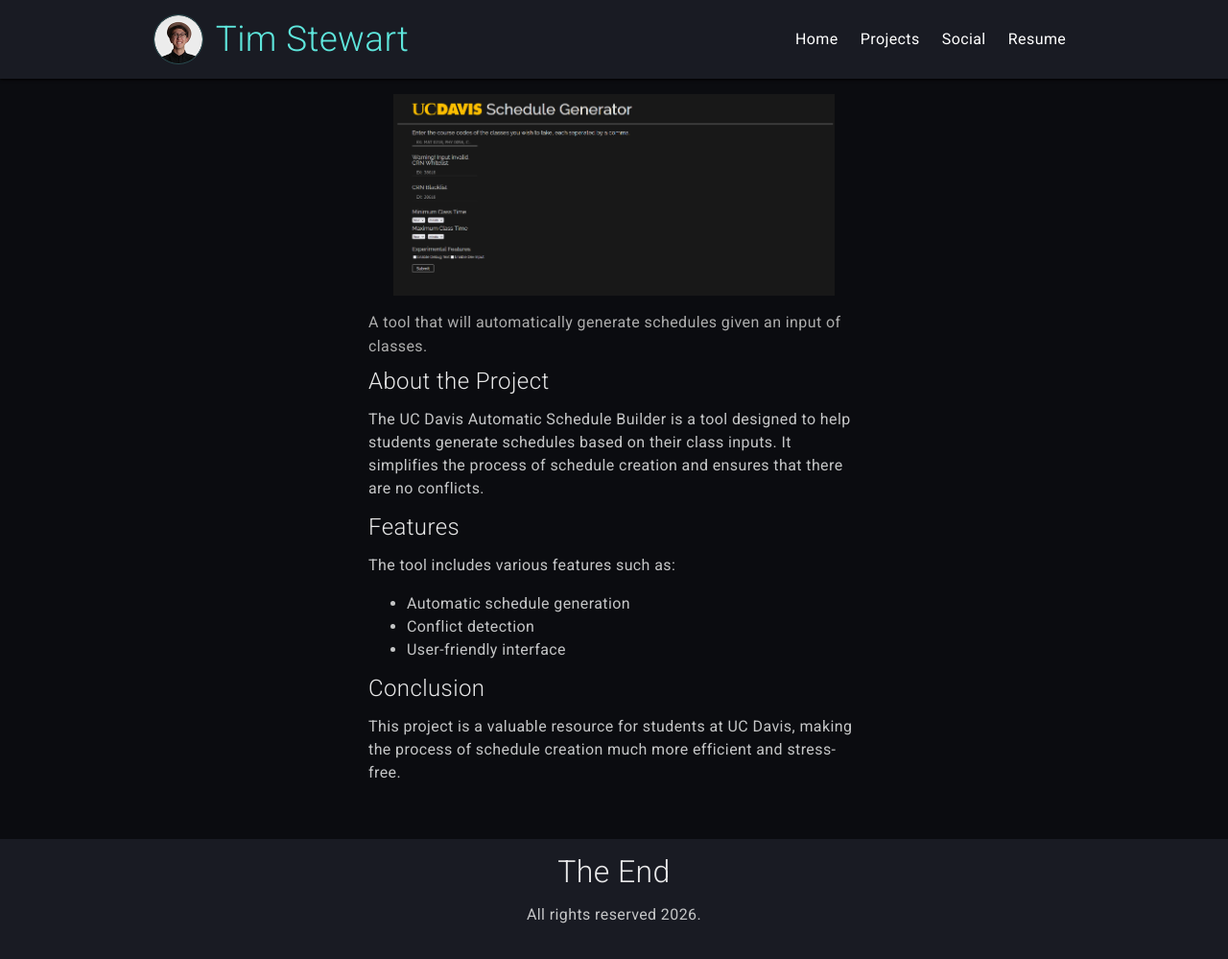
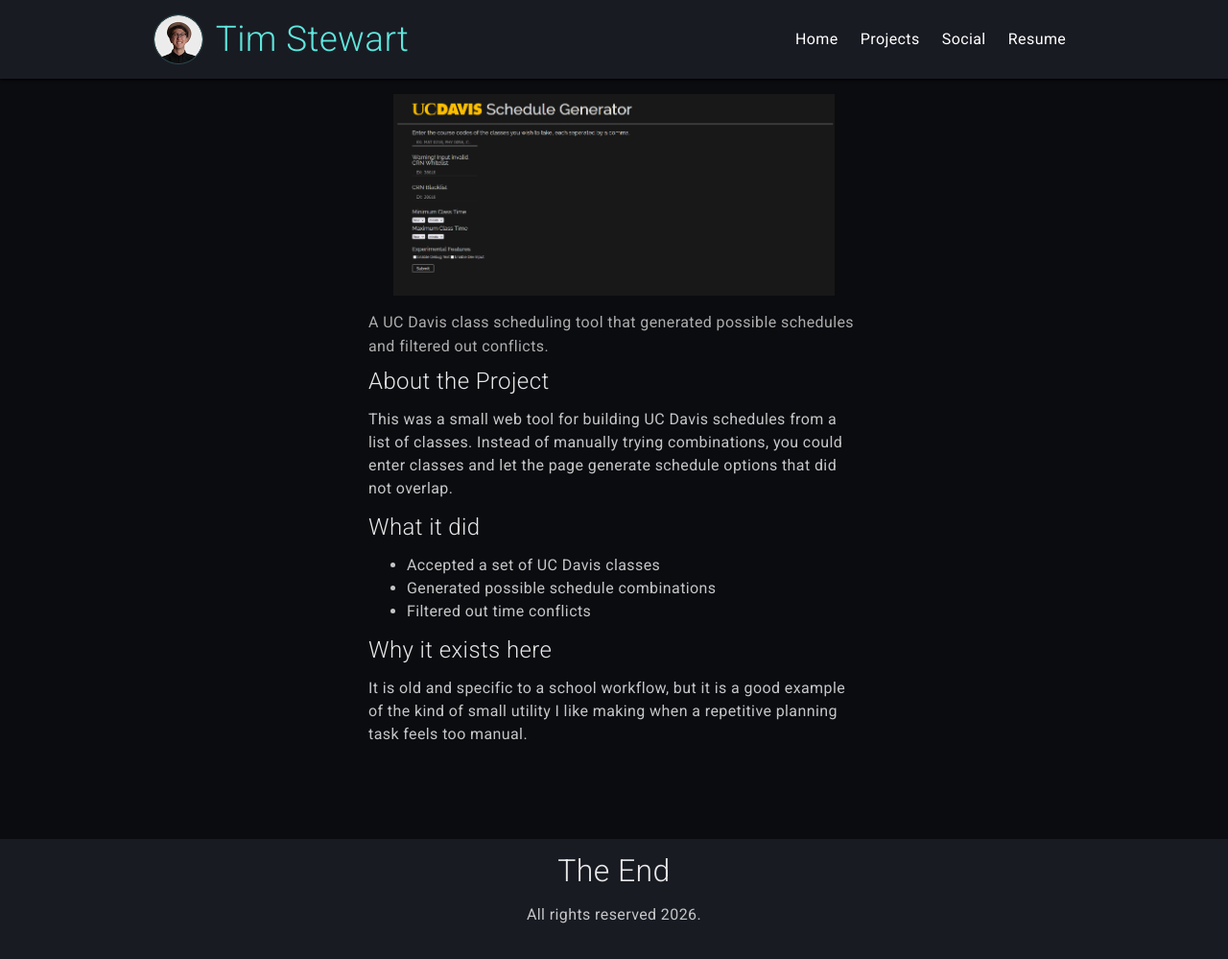
Before and after one commit to TimStewartJ/personal-site, a Jekyll site: the page built from _posts/2016-01-01-schedule-builder.html, in a window 1280 px wide and 999 px high. Shown: the whole window at 96% size. Built offline with Jekyll 4.4.1, drawn with Linux system fonts in a browser that asks for light colours.

Commit message:
Curate selected work and archive copy
Add Windows App Restarter and The Mighty Architectury to Selected Work, then tighten older archive descriptions so the Projects page reads more intentionally.

Co-authored-by: Copilot <223556219+Copilot@users.noreply.github.com>

```diff
--- a/_posts/2016-01-01-UCDplanner.html
+++ b/_posts/2016-01-01-UCDplanner.html
@@ -2,7 +2,7 @@
 layout: post
 title: UC Davis Major Planner
 thumb_link: /assets/images/thumbnails/majplanner.png
-desc: The Ultimate UCD Major Planner.
+desc: A spreadsheet for planning UC Davis major, GE, unit, and AP credit requirements.
 ---
 
 <h2>LINKS</h2>
--- a/_posts/2016-01-01-schedule-builder.html
+++ b/_posts/2016-01-01-schedule-builder.html
@@ -2,29 +2,28 @@
 layout: post
 title: UC Davis Automatic Schedule Builder
 thumb_link: /assets/images/thumbnails/ucdschgen.png
-desc: A tool that will automatically generate schedules given an input of classes.
+desc: A UC Davis class scheduling tool that generated possible schedules and filtered out conflicts.
 external_url: https://timstewartj.github.io/UCDScheduleBuilder/
 ---
 
 <img src="{{ "/assets/images/thumbnails/ucdschgen.png" | relative_url }}" />
-<p class="desc">A tool that will automatically generate schedules given an input of classes.</p>
+<p class="desc">A UC Davis class scheduling tool that generated possible schedules and filtered out conflicts.</p>
 
 <h2>About the Project</h2>
 <p>
-  The UC Davis Automatic Schedule Builder is a tool designed to help students generate schedules based on their class inputs. It simplifies the process of schedule creation and ensures that there are no conflicts.
+  This was a small web tool for building UC Davis schedules from a list of classes. Instead of manually trying
+  combinations, you could enter classes and let the page generate schedule options that did not overlap.
 </p>
 
-<h2>Features</h2>
+<h2>What it did</h2>
+<ul>
+  <li>Accepted a set of UC Davis classes</li>
+  <li>Generated possible schedule combinations</li>
+  <li>Filtered out time conflicts</li>
+</ul>
+
+<h2>Why it exists here</h2>
 <p>
-  The tool includes various features such as:
-  <ul>
-    <li>Automatic schedule generation</li>
-    <li>Conflict detection</li>
-    <li>User-friendly interface</li>
-  </ul>
+  It is old and specific to a school workflow, but it is a good example of the kind of small utility I like
+  making when a repetitive planning task feels too manual.
 </p>
-
-<h2>Conclusion</h2>
-<p>
-  This project is a valuable resource for students at UC Davis, making the process of schedule creation much more efficient and stress-free.
-</p>
--- a/projects.html
+++ b/projects.html
@@ -5,7 +5,7 @@ permalink: /projects/
 ---
 
 {% assign current_project_titles = "Copilot Bridge|Mineless|Circles" | split: "|" %}
-{% assign selected_project_titles = "YouTube Summarizer with Gemini|GluChart" | split: "|" %}
+{% assign selected_project_titles = "Windows App Restarter|YouTube Summarizer with Gemini|The Mighty Architectury|GluChart" | split: "|" %}
 {% assign hidden_project_titles = "Career Expo Project" | split: "|" %}
 
 <div class="content projects-page">
```
Also changed, not shown: _posts/2016-01-01-elliptical-illusion.html (+6 -10 lines), _posts/2016-01-01-getsac-html.html (+6 -10 lines), _posts/2016-01-01-spreadsheet.html (+9 -1 lines), _posts/2023-01-03-mighty-architectury.html (added, +40 -0 lines), _posts/2026-05-06-windows-app-restarter.html (added, +42 -0 lines).
